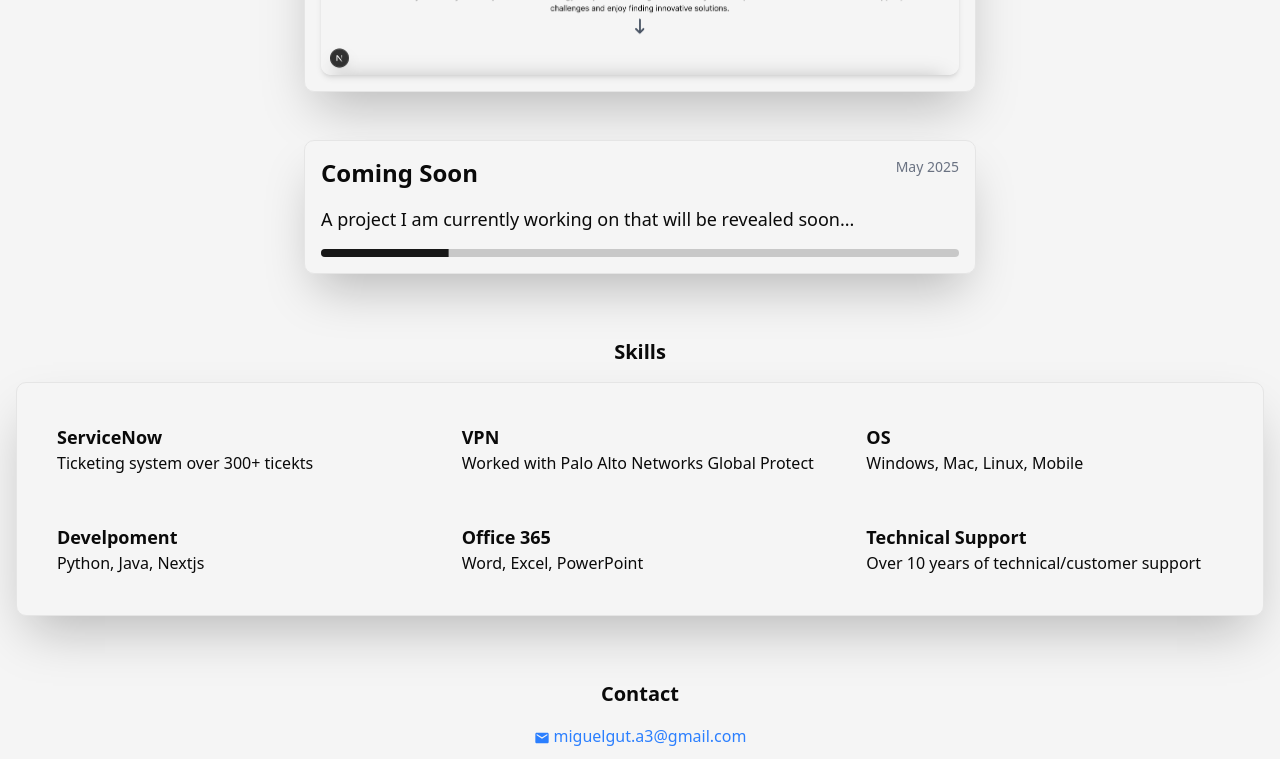
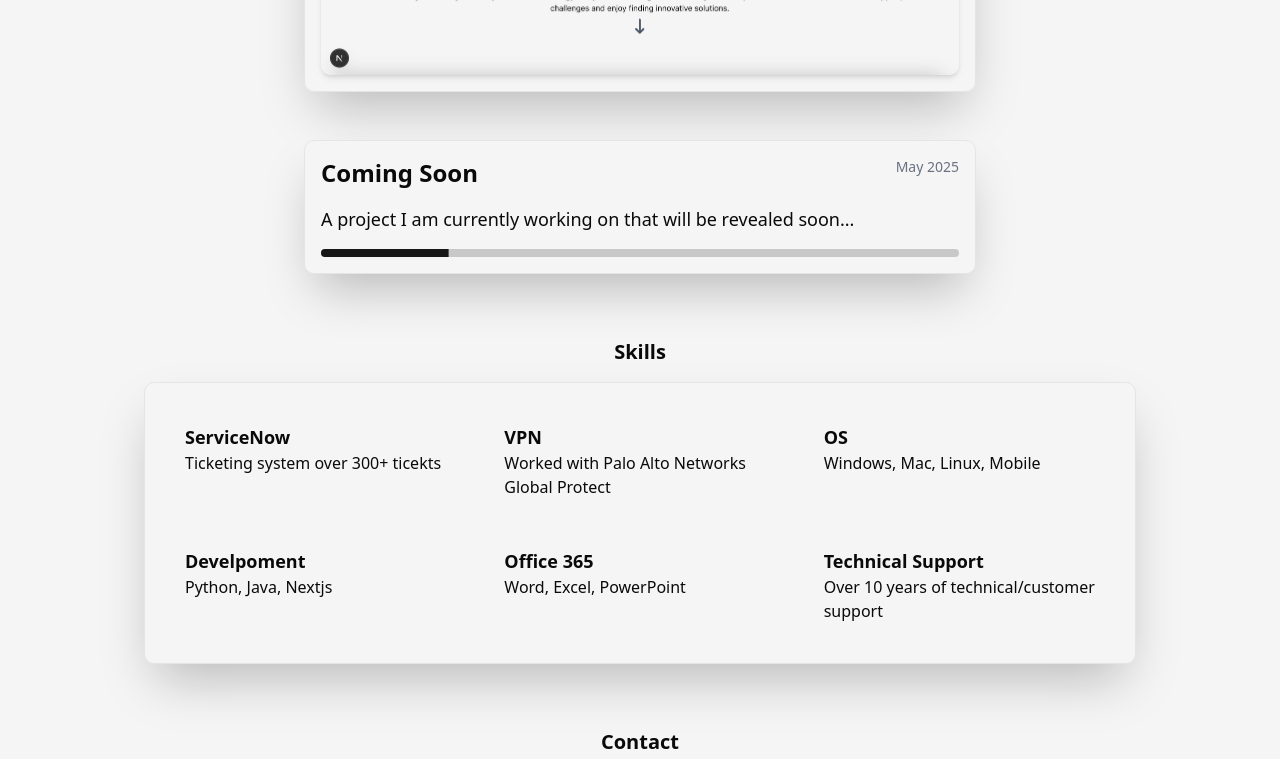
Before and after one commit to miguelgutierrez2017/gmiguel.com, a Next.js app in the folder gmiguel.com/: page / in a window 1280 px wide. Shown: the part 2000-2759 px from the top of the page. Built offline with nearby package versions, Linux system fonts and the light colour scheme.

Commit message:
Add max-width and padding to project, skills, and contact sections for improved layout

```diff
--- a/gmiguel.com/src/app/page.js
+++ b/gmiguel.com/src/app/page.js
@@ -17,20 +17,22 @@ export default function Home() {
         >
           <Bio />
         </section>
+
         {/* Scroll down arrow with bounce animation */}
         <div className="absolute bottom-4 left-1/2 transform -translate-x-1/2 animate-bounce">
           <a href="#projects" className="text-gray-600 hover:text-blue-600">
             <FaArrowDownLong size={30} />
           </a>
         </div>
+
         {/* Other sections are scrollable */}
-        <section id="projects">
+        <section id="projects" className="max-w-5xl mx-auto px-4">
           <Projects />
         </section>
-        <section id="skills">
+        <section id="skills" className="max-w-5xl mx-auto px-4">
           <Skills />
         </section>
-        <section id="contact">
+        <section id="contact" className="max-w-5xl mx-auto px-4">
           <Contact />
         </section>
       </main>
```
